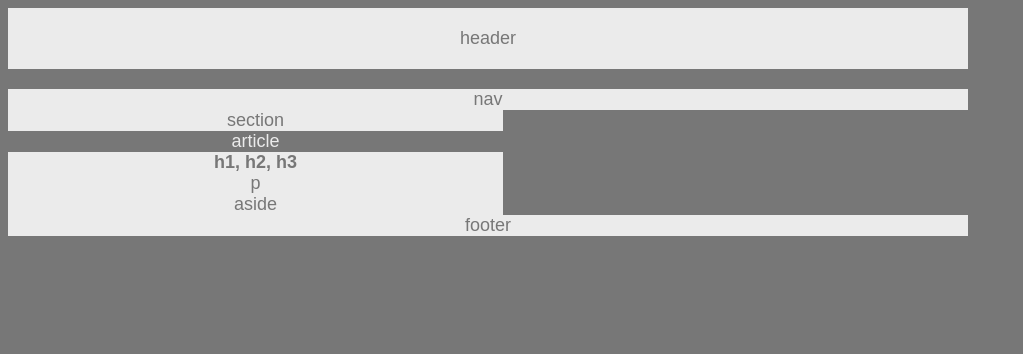
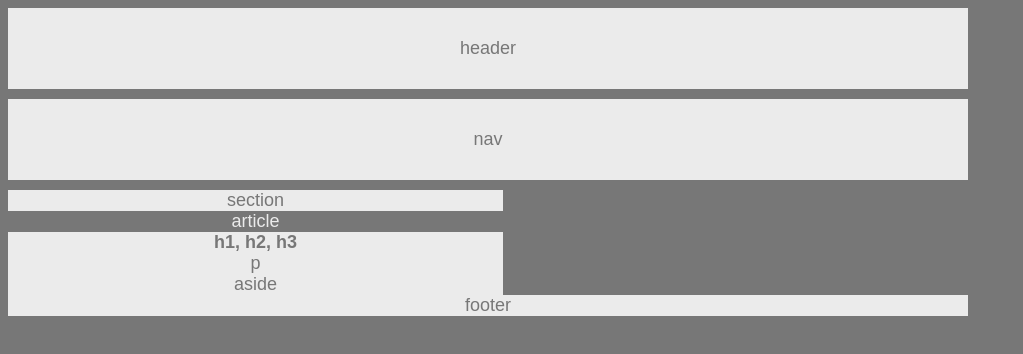
Before and after one commit to SansterSee/HW-Wireframe, a plain HTML site: page index.html in a window 1280 px wide. Shown: the whole page, without its empty margins (0-1023 px from the left). Drawn offline with Linux system fonts and the light colour scheme.

Commit message:
set up header and nav on css

```diff
--- a/style.css
+++ b/style.css
@@ -17,13 +17,16 @@ body    {
 header  {
     background: #ebebeb;
     width: 100%;
-    padding: 20px;
-    margin-bottom: 20px;
+    padding: 30px;
+    margin-bottom: 10px;
 
 }
 
 nav {
     background: #ebebeb;
+    width: 100%;
+    padding: 30px;
+    margin-bottom: 10px;
 
 }
 
```
